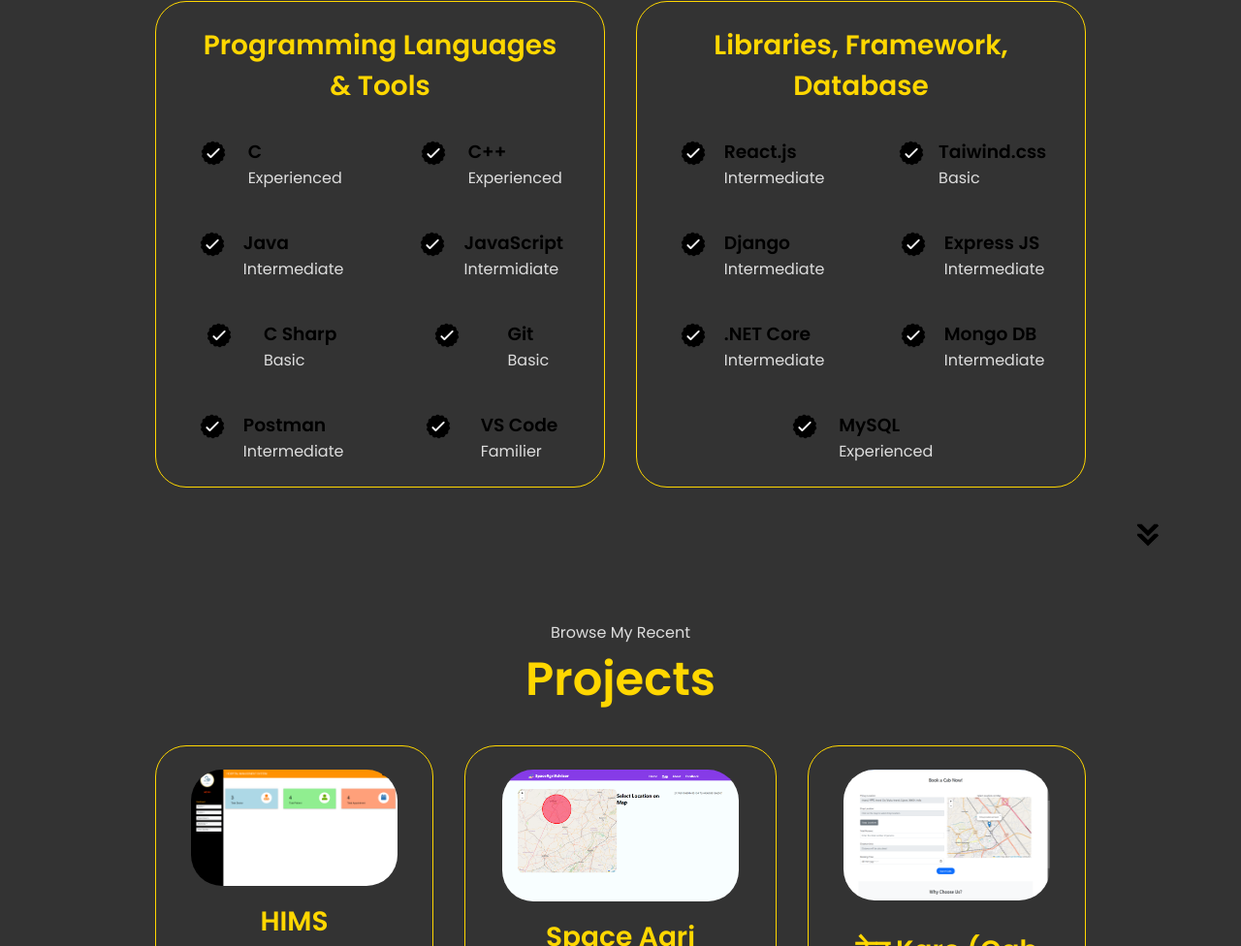
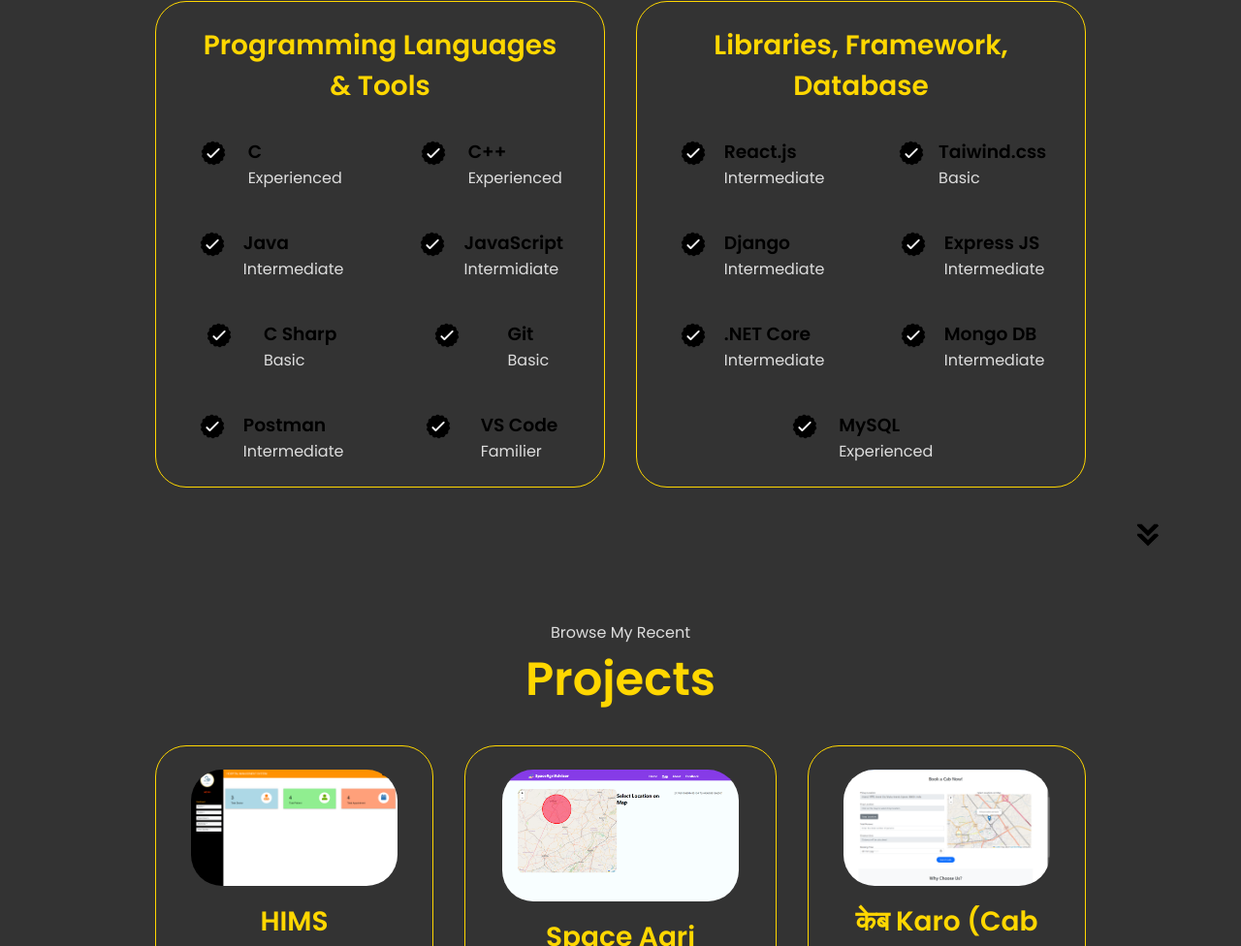
Before and after one commit to DanishVahora/Portfolio-Website-, a plain HTML site: page index.html in a window 1280 px wide. Shown: the part 1824-2800 px from the top of the page at 97% size. Drawn offline with Linux system fonts and the light colour scheme; a script that the page names is missing.

Commit message:
minor change in index.html

```diff
--- a/index.html
+++ b/index.html
@@ -268,7 +268,7 @@
                     </div>
                 </div>
                 <div class="details-container color-container">
-                    <div class="article-container" style="height: 150px;">
+                    <div class="article-container" >
                         <img src="./assets/project-3.png" alt="Project 3" class="project-img" />
                     </div>
                     <h2 class="experience-sub-title project-title">केब Karo (Cab Booking System)</h2>
```
